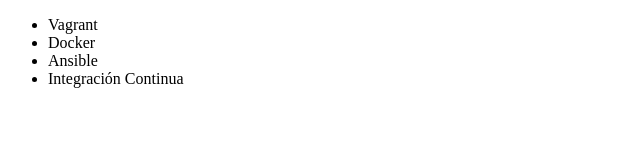
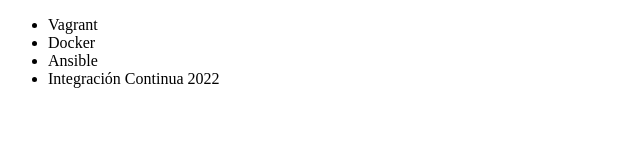
Before and after one commit to JoelPocomucha/alura-git, a plain HTML site: page index.html in a window 1280 px wide. Shown: the full height of the page, 0-640 px from the left. Drawn offline with Linux system fonts and the light colour scheme.

```diff
--- a/index.html
+++ b/index.html
@@ -11,7 +11,7 @@
         <li>Vagrant</li>
         <li>Docker</li>
         <li>Ansible</li>
-        <li>Integración Continua</li>
+        <li>Integración Continua 2022</li>
     </ul>
 
 </body>
```
